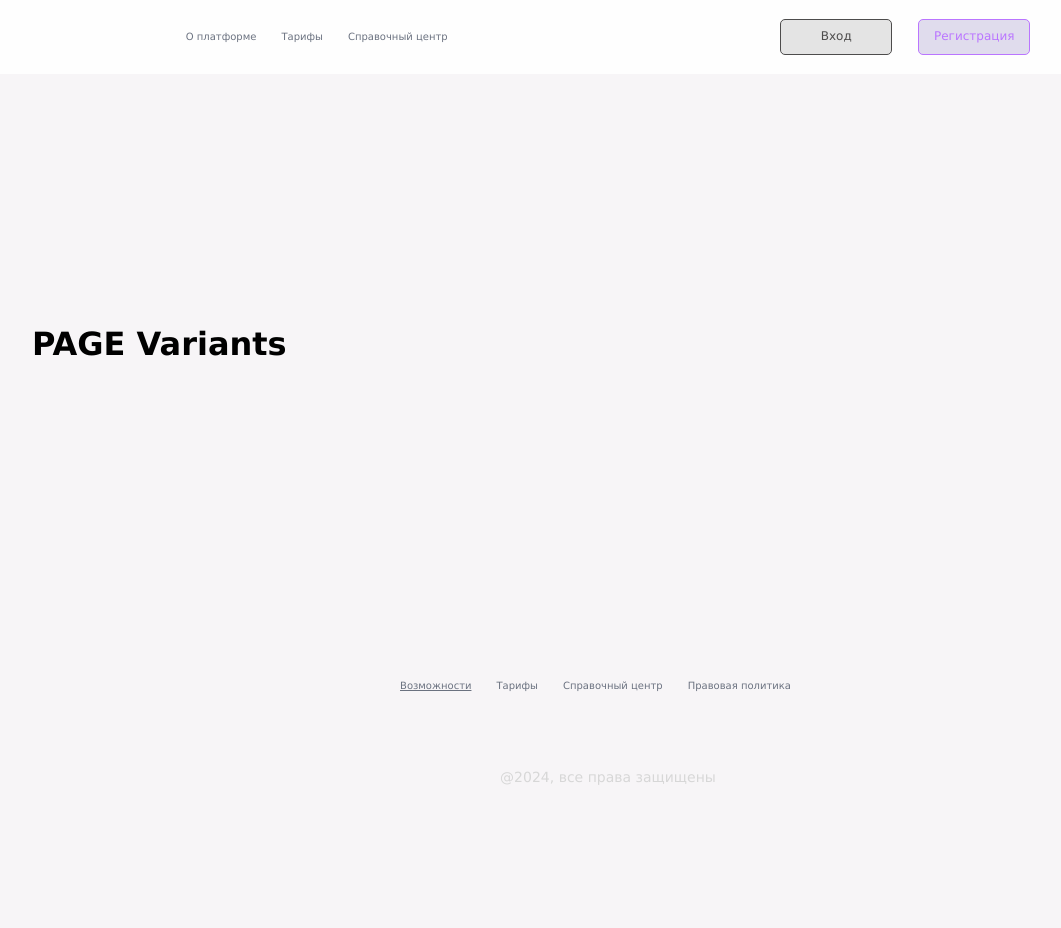
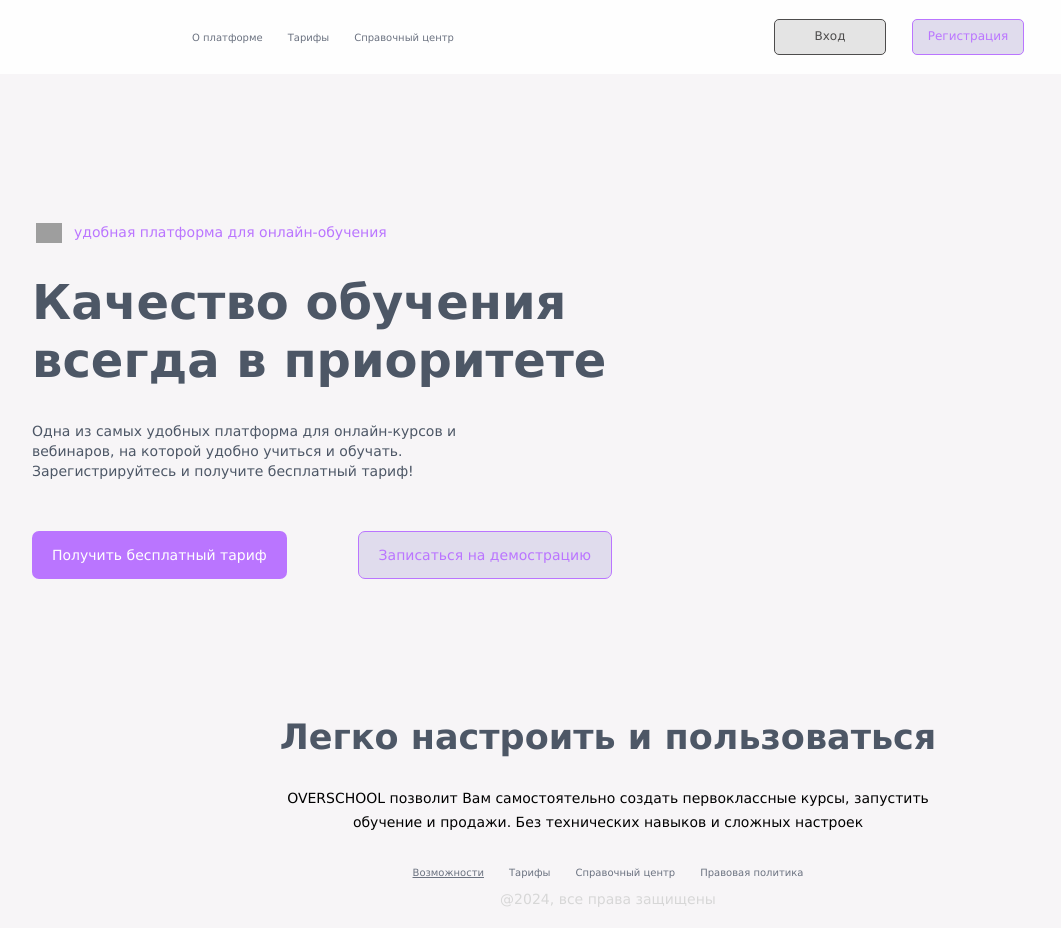
Before and after one commit to samsak1990/AppCoursesProject, a React (Create React App) app: page /variants in a window 1280 px wide. Shown: the whole page, without its empty margins (32-1093 px from the left). Before the commit the page ends 800 px from the top, so only its background shows below. Built offline with nearby package versions, Linux system fonts and the light colour scheme; grey boxes are pictures that could not be loaded.

Commit message:
Added content to page Variants

```diff
--- a/src/components/elements/ButtonsHeader.jsx
+++ b/src/components/elements/forHeader/ButtonsHeader.jsx
@@ -1,5 +1,5 @@
 import React from "react";
-import Buttons from "../../styles/elements/ButtonsHeader.css";
+import Buttons from "../../../styles/elements/forHeader/ButtonsHeader.css";
 
 const ButtonsHeader = ()=>{
     return(
--- a/src/components/pages/Variants.jsx
+++ b/src/components/pages/Variants.jsx
@@ -1,10 +1,40 @@
 import React from "react";
-import ContentWrapper from "../../styles/styles.css";
+import { VariantsCSS as CSS }from "../../styles/pages/Variants.css";
+
 
 const Variants = ()=>{
     return (
         <>
-            <h1>PAGE Variants</h1>
+            <CSS.ContentBlockTop>
+                <CSS.LinkOnDocument>удобная платформа для онлайн-обучения</CSS.LinkOnDocument>
+                <CSS.TitleH1>Качество обучения всегда в приоритете</CSS.TitleH1>
+                <CSS.Description>Одна из самых удобных платформа для
+                    онлайн-курсов и вебинаров,
+                    на которой удобно учиться и обучать. Зарегистрируйтесь и
+                    получите бесплатный тариф!</CSS.Description>
+                <CSS.ButtonsBlock>
+                    <CSS.Button
+                    fontColor={'#ffffff'}
+                    backgroundColor={'#BA75FF'}
+                    border={'none'}>
+                        Получить бесплатный тариф
+                    </CSS.Button>
+                    <CSS.Button
+                    fontColor={'#BA75FF' }
+                    backgroundColor={'#E0DCED'}
+                    border={'1px solid #BA75FF'}>
+                        Записаться на демострацию
+                    </CSS.Button>
+                </CSS.ButtonsBlock>
+            </CSS.ContentBlockTop>
+            <CSS.TitleH2>Легко настроить и пользоваться</CSS.TitleH2>
+            <div style={{textAlign:'center', width: '100%'}}>
+                <CSS.DescriptionUnderH2>
+                    OVERSCHOOL позволит Вам самостоятельно создать первоклассные курсы, запустить обучение и продажи. Без технических навыков и сложных настроек
+                </CSS.DescriptionUnderH2>
+            </div>
+
+
         </>
     )
 }
--- a/src/components/views/HeaderComp.jsx
+++ b/src/components/views/HeaderComp.jsx
@@ -1,6 +1,6 @@
 import React from "react";
 import MenuComp from "../elements/MenuComp";
-import ButtonsHeader from "../elements/ButtonsHeader";
+import ButtonsHeader from "../elements/forHeader/ButtonsHeader";
 import Header from "../../styles/views/Header.css";
 import {mainMenuLinks} from "../../data/MenuLinks";
 import ContentWrapper from "../../styles/styles.css";
--- a/src/styles/elements/Menu.css.js
+++ b/src/styles/elements/Menu.css.js
@@ -15,9 +15,12 @@ const Menu = {
         margin: 0;
         margin-right: 25px;
         cursor: pointer;
-        :last-child{
+        &:last-child{
             margin-right: 0;
         };
+        &:hover{
+            text-decoration: underline;
+        }
     `
 }
 
--- a/src/styles/elements/ButtonsHeader.css.js
+++ b/src/styles/elements/forHeader/ButtonsHeader.css.js
@@ -1,4 +1,11 @@
-import styled from "styled-components";
+import styled, {css} from "styled-components";
+
+const GeneralStyles = css`
+    border-radius: 5px;
+    width: 112px;
+    height: 36px;
+    cursor: pointer;
+`
 
 const Buttons = {
     ButtonsContainer: styled.div`
@@ -10,23 +17,17 @@ const Buttons = {
         font-size: 12px;
     `,
     ButtonGrey: styled.button`
+        ${GeneralStyles}
         background-color: #e4e4e4;
         border: 1px solid rgb(77, 76, 76);
-        border-radius: 5px;
         color:rgb(77, 76, 76);
-        width: 112px;
-        height: 36px;
-        cursor: pointer;
         margin-right: 26px;
     `,
     ButtonViolet: styled.button`
+        ${GeneralStyles}
         background-color: #e0dced;
         border: 1px solid #ba75ff;
-        border-radius: 5px;
         color:#ba75ff;
-        width: 112px;
-        height: 36px;
-        cursor: pointer;
     `
 }
 
--- a/src/styles/main.css
+++ b/src/styles/main.css
@@ -8,6 +8,8 @@
 body{
     background-color: #f7f5f7;
     font-family: Verdana, Geneva, Tahoma, sans-serif;
+    font-size: 14px;
+    line-height: 17px;
 }
 #root{
     display: flex;
--- a/src/styles/normolize.css
+++ b/src/styles/normolize.css
@@ -36,6 +36,11 @@
    * Correct the font size and margin on `h1` elements within `section` and
    * `article` contexts in Chrome, Firefox, and Safari.
    */
+
+  h1,h2,h3,h4,h5,h6,p{
+    margin: 0;
+    padding: 0;
+  }
 
   h1 {
     font-size: 2em;
--- a/src/styles/pages/Variants.css.js
+++ b/src/styles/pages/Variants.css.js
@@ -1,5 +1,67 @@
 import styled from "styled-components";
 
-const Variants = {
+const VariantsCSS = {
+    ContentBlockTop: styled.div`
+        max-width: 580px;
+        margin: 150px 0;
+    `,
+    LinkOnDocument: styled.a`
+        position: relative;
+        display: inline-block;
+        color: #BA75FF;
+        padding-left: 42px;
+        cursor: pointer;
+        &::before{
+            content: '';
+            position: absolute;
+            top: 50%;
+            transform: translate(calc(-100% - 12px), -50%) ;
+            display: block;
+            width: 26px;
+            height: 26px;
+            background: url('https://raw.githubusercontent.com/samsak1990/ImageForAppCoursesProject/main/forDesktop/icon_document.png') no-repeat center center/contain;
+        }
+    `,
+    TitleH1:styled.h1`
+        font-size: 48px;
+        line-height: 58px;
+        color: #4d5766;
+    `,
+    Description: styled.p`
+        max-width: 450px;
+        color: #4d5766;
+        line-height: 20px;
+        font-weight: 500;
+        margin-bottom: 50px;
+    `,
+    ButtonsBlock: styled.div`
+        display: flex;
+        flex-direction: row;
+        justify-content: space-between;
+    `,
+    Button: styled.button`
+        display: block;
+        border: 1px solid red;
+        padding: 15px 20px;
+        border-radius: 7px;
+        cursor: pointer;
+        color: ${props => props.fontColor};
+        background-color: ${props => props.backgroundColor};
+        border: ${props => props.border};
+    `,
+    TitleH2: styled.h2`
+        font-size: 35px;
+        font-weight: 700;
+        text-align: center;
+        color: #4d5766;
+        margin-bottom: 40px;
+    `,
+    DescriptionUnderH2: styled.p`
+        display: inline-block;
+        max-width: 645px;
+        line-height: 24px;
+    `
+}
 
-}
+
+export {VariantsCSS}
--- a/src/styles/views/Footer.css.js
+++ b/src/styles/views/Footer.css.js
@@ -9,7 +9,7 @@ const Footer = {
         width: 100%;
         height: 185px;
         background: inherit;
-        padding-top: 55px;
+        padding: 20px 0;
     `,
     TextRights: styled.p`
         font-size: 14px;
```
